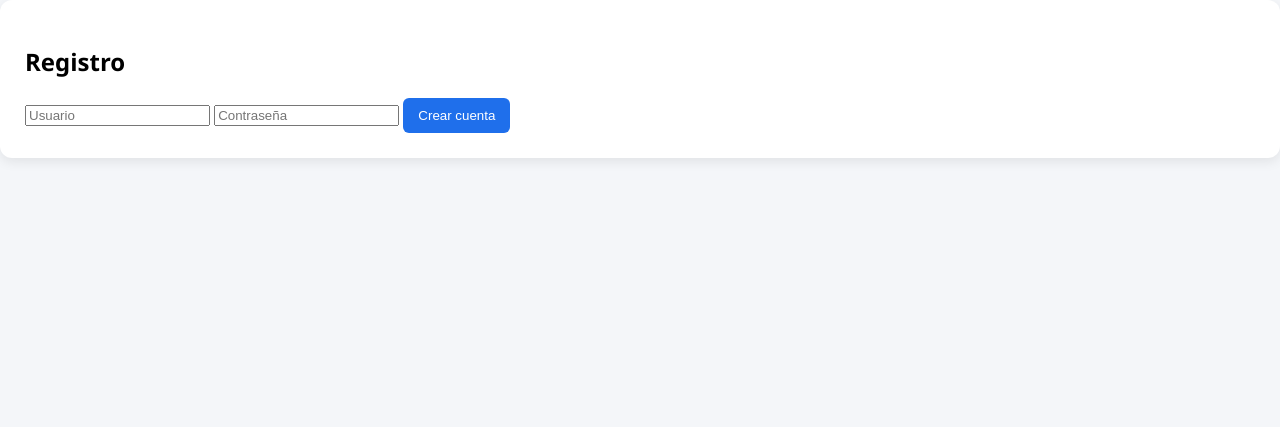
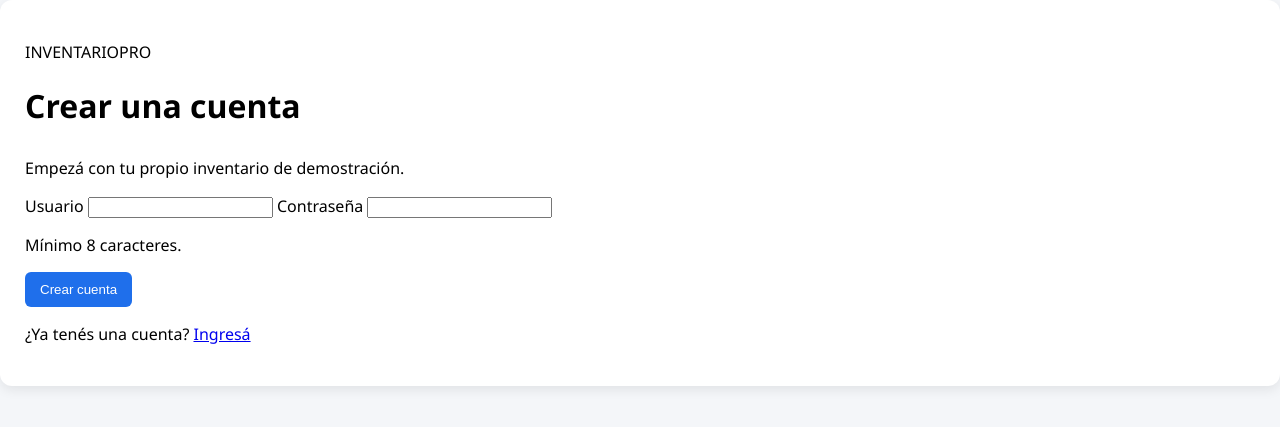
Before and after one commit to gonza10715/inventario-flask-pro, a Flask app: page /register in a window 1280 px wide. Shown: the top 427 px of the page. Run offline with Flask 3, Linux system fonts and the light colour scheme.

Commit message:
ui: improve accessible sign-in and registration forms

```diff
--- a/inventario web/templates/register.html
+++ b/inventario web/templates/register.html
@@ -1,20 +1,26 @@
-<!DOCTYPE html>
-<html>
+<!doctype html>
+<html lang="es">
 <head>
-    <title>Registro</title>
-    <link rel="stylesheet" href="{{ url_for('static', filename='style.css') }}">
+  <meta charset="utf-8">
+  <meta name="viewport" content="width=device-width, initial-scale=1">
+  <title>Crear cuenta · InventarioPro</title>
+  <link rel="stylesheet" href="{{ url_for('static', filename='style.css') }}">
 </head>
 <body class="bg">
-
-<div class="card login-card">
-    <h2>Registro</h2>
-    <form action="/register_user" method="POST">
-        <input type="hidden" name="csrf_token" value="{{ csrf_token() }}">
-        <input type="text" name="username" minlength="3" maxlength="50" autocomplete="username" required placeholder="Usuario">
-        <input type="password" name="password" minlength="8" autocomplete="new-password" required placeholder="Contraseña">
-        <button type="submit">Crear cuenta</button>
+  <main class="card login-card">
+    <p class="login-eyebrow">INVENTARIOPRO</p>
+    <h1>Crear una cuenta</h1>
+    <p class="login-intro">Empezá con tu propio inventario de demostración.</p>
+    <form action="/register_user" method="POST" class="login-form">
+      <input type="hidden" name="csrf_token" value="{{ csrf_token() }}">
+      <label for="username">Usuario</label>
+      <input id="username" type="text" name="username" minlength="3" maxlength="50" autocomplete="username" required>
+      <label for="password">Contraseña</label>
+      <input id="password" type="password" name="password" minlength="8" autocomplete="new-password" required>
+      <p class="input-help">Mínimo 8 caracteres.</p>
+      <button type="submit">Crear cuenta</button>
     </form>
-</div>
-
+    <p class="login-switch">¿Ya tenés una cuenta? <a href="/">Ingresá</a></p>
+  </main>
 </body>
 </html>
```
